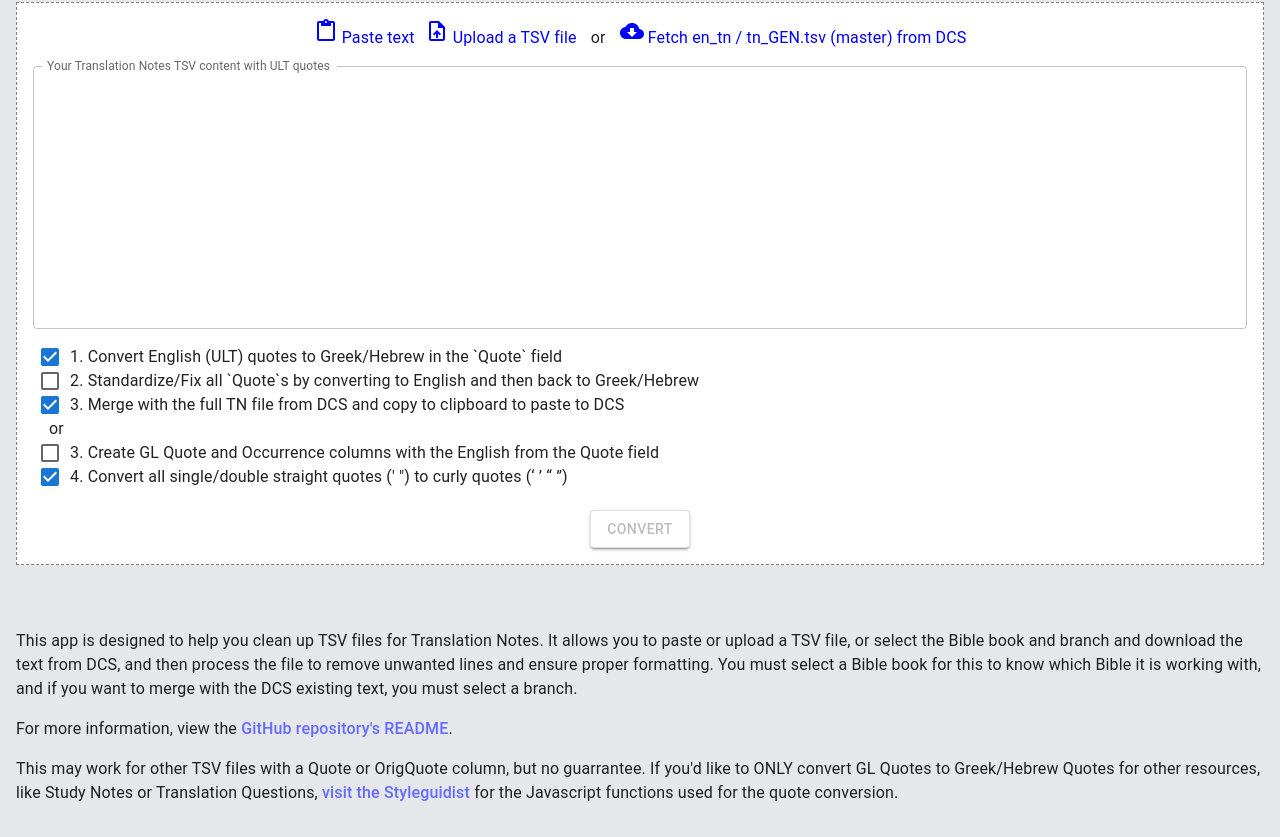
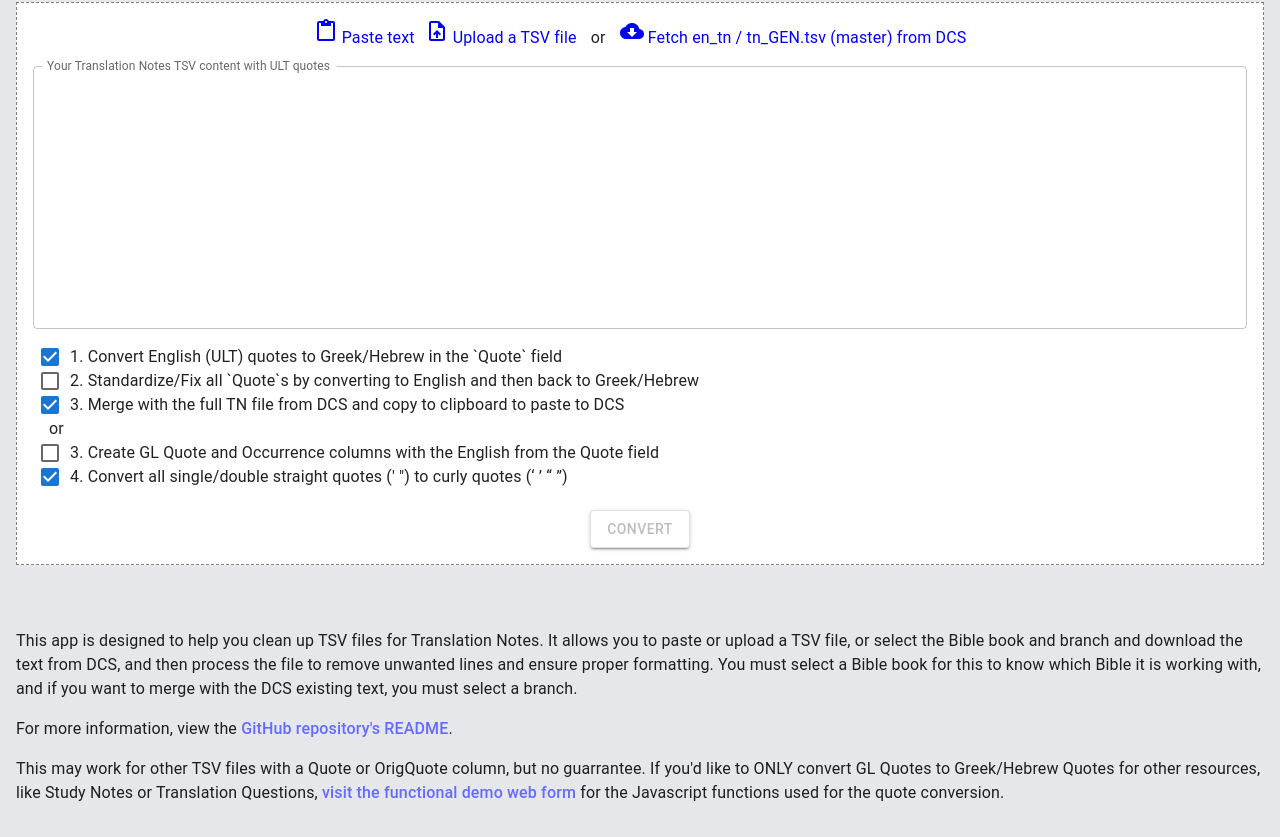
Before and after one commit to unfoldingWord/tsv7-tn-cleanup-app, a React (Vite) app: page / in a window 1280 px wide. Shown: the part 176-1013 px from the top of the page. Built offline with nearby package versions, Linux system fonts and the light colour scheme; no server answers.

Commit message:
Adds Github banner

```diff
--- a/src/App.jsx
+++ b/src/App.jsx
@@ -44,7 +44,7 @@ function App() {
               This may work for other TSV files with a Quote or OrigQuote column, but no guarrantee. If you'd like to ONLY convert GL Quotes to Greek/Hebrew Quotes for other
               resources, like Study Notes or Translation Questions,{' '}
               <a href="https://tsv-quote-converters.netlify.app/" target="_blank" rel="noopener noreferrer">
-                visit the Styleguidist
+                visit the functional demo web form
               </a>{' '}
               for the Javascript functions used for the quote conversion.
             </p>
```
